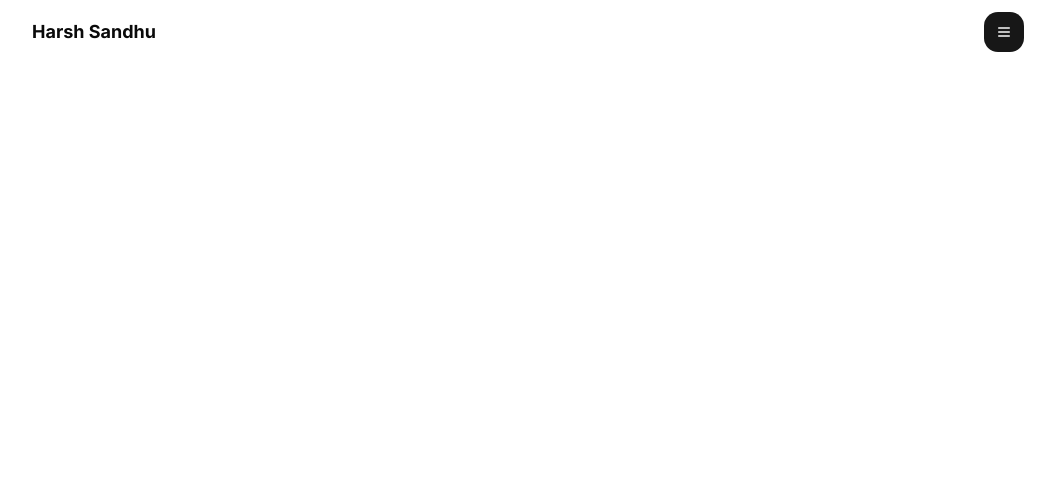
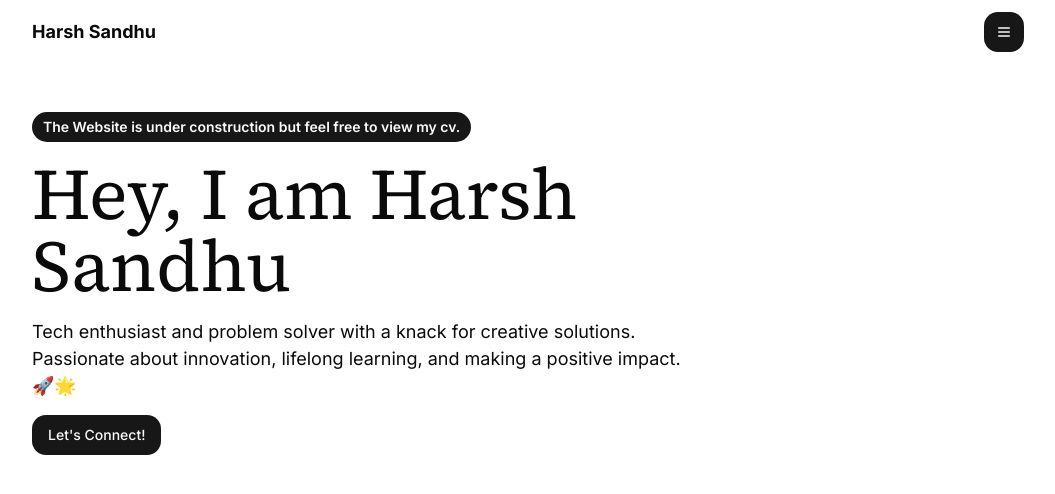
Before and after one commit to harshsandhu95/nyxfor13days, a Next.js app: page / in a window 1280 px wide. Shown: the top 494 px of the page, without its empty margins (112-1167 px from the left). Built offline with nearby package versions, Linux system fonts and the light colour scheme.

Commit message:
Update page.tsx

```diff
--- a/src/app/(home)/page.tsx
+++ b/src/app/(home)/page.tsx
@@ -1,8 +1,18 @@
+import { Badge } from "@/components/ui/Badge";
+import { Button } from "@/components/ui/Button";
+import { details } from "@/lib/constants";
+
 export default function Home() {
-  // TODO: Blog Landing Page
   return (
-    <main>
-      <section className="h-screen"></section>
-    </main>
+    <div className="min-h-[calc(100vh-64px)] py-12 space-y-12">
+      <section className="max-w-prose space-y-4">
+        <Badge>
+          The Website is under construction but feel free to view my cv.
+        </Badge>
+        <h1 className="text-7xl eading-tight">Hey, I am Harsh Sandhu</h1>
+        <p className="text-lg leading-normal">{details.objective}</p>
+        <Button>Let&apos;s Connect!</Button>
+      </section>
+    </div>
   );
 }
```
